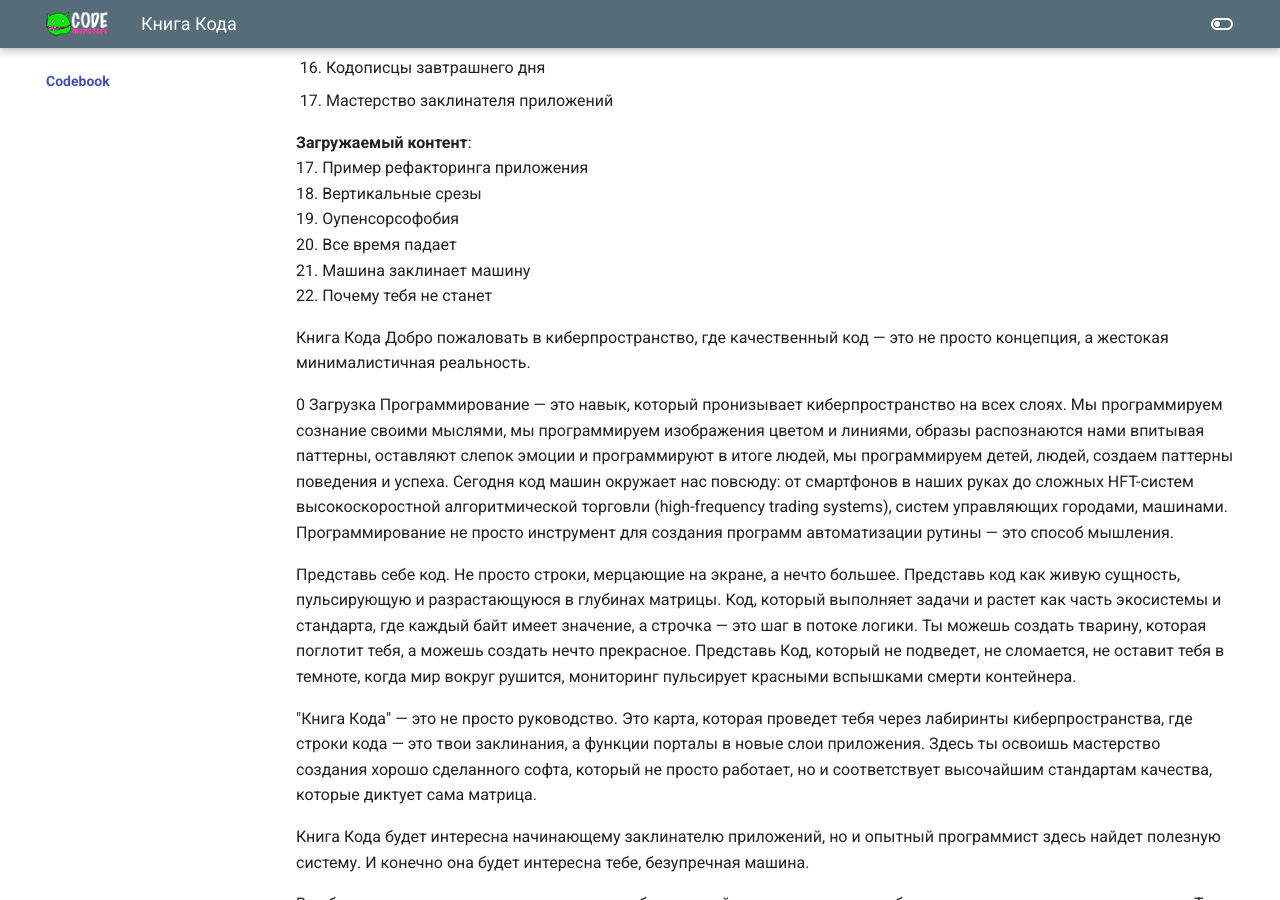
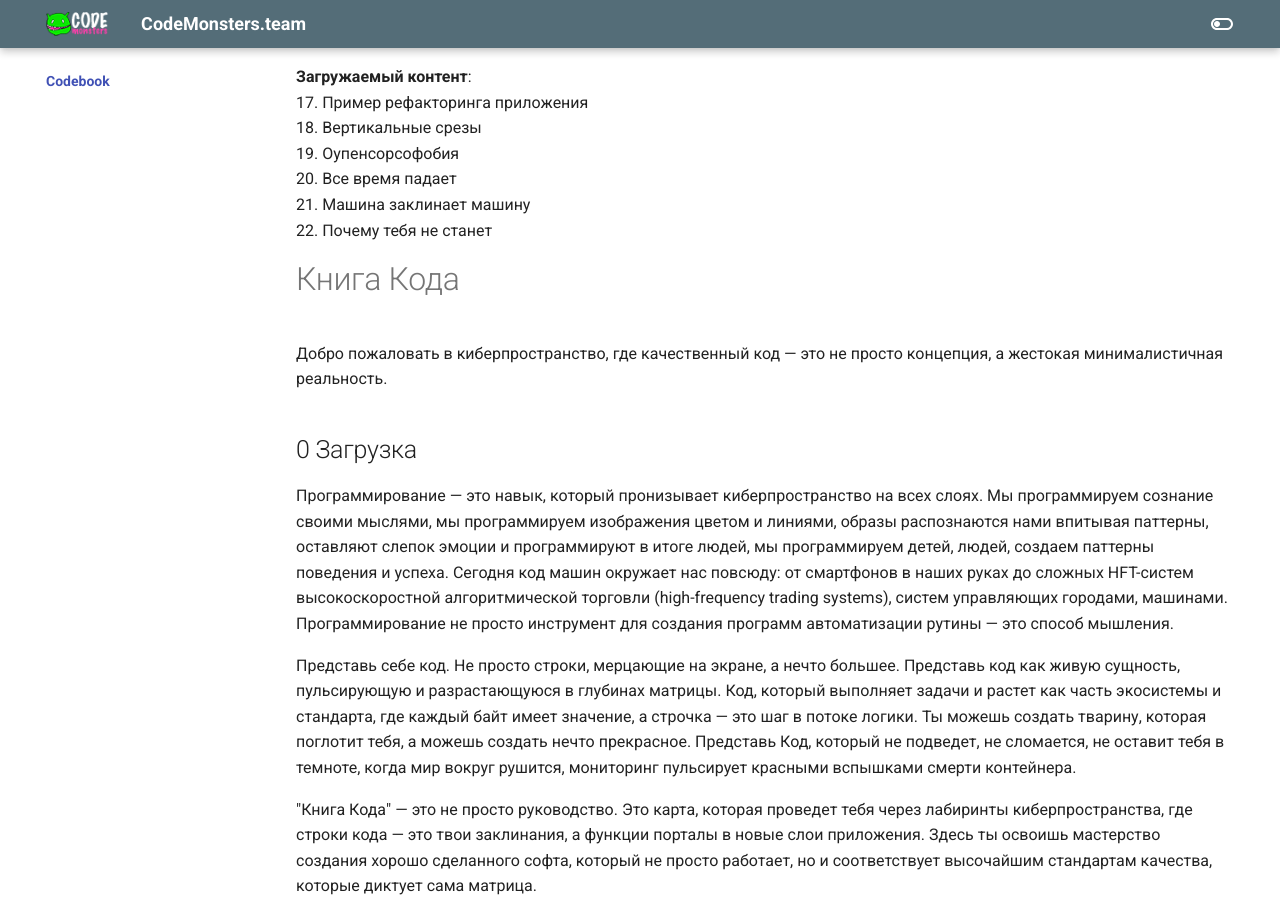
Before and after one commit to codemonstersteam/web-book, an MkDocs documentation site: the page built from docs/codebook/index.md, in a window 1280 px wide and 900 px high, scrolled down 677 px. Built offline with MkDocs 1.6.1 and Material for MkDocs 9.7.7, drawn with Linux system fonts in a browser that asks for light colours.

Commit message:
Добавлена верстка оглавления

```diff
--- a/docs/codebook/index.md
+++ b/docs/codebook/index.md
@@ -4,7 +4,7 @@
 group: https://t.me/codemonsterslogs
 ---
 
-0. [Загрузка](#книга-кода)
+0. [Загрузка](/codebook/)
 1. Заклинателю приложений
 2. Не стоит умножать на хаос
 3. Сэмплы
@@ -30,10 +30,10 @@
 21. Машина заклинает машину
 22. Почему тебя не станет
 
-Книга Кода
+# Книга Кода
 Добро пожаловать в киберпространство, где качественный код — это не просто концепция, а жестокая минималистичная реальность.
 
-0 Загрузка
+## 0 Загрузка
 Программирование — это навык, который пронизывает киберпространство на всех слоях. Мы программируем сознание своими мыслями, мы программируем изображения цветом и линиями, образы распознаются нами впитывая паттерны, оставляют слепок эмоции и программируют в итоге людей, мы программируем детей, людей, создаем паттерны поведения и успеха.
 Сегодня код машин окружает нас повсюду: от смартфонов в наших руках до сложных HFT-систем высокоскоростной алгоритмической торговли  (high-frequency trading systems), систем управляющих городами, машинами. Программирование не просто инструмент для создания программ автоматизации рутины — это способ мышления.
 
```
